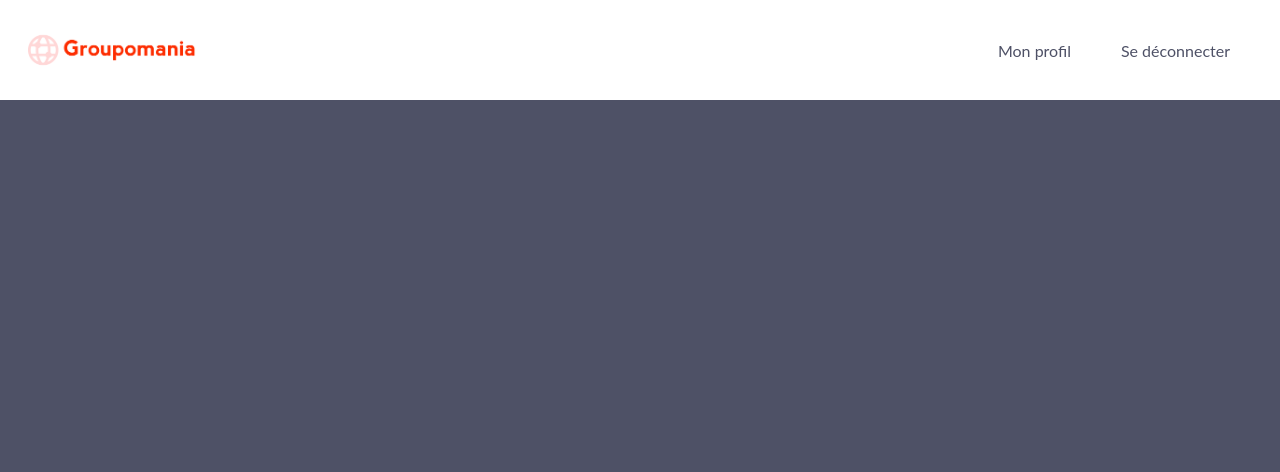
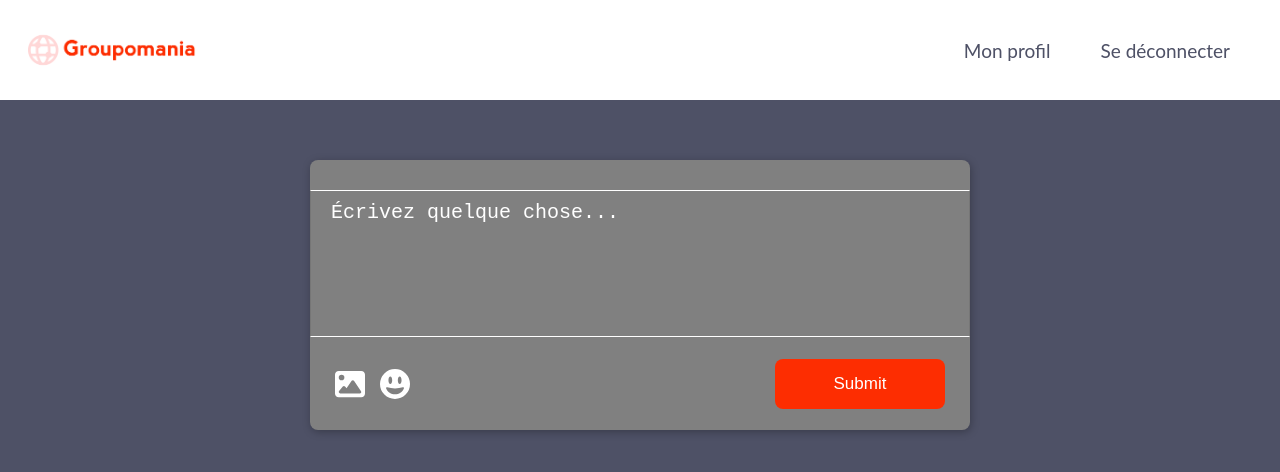
Before and after one commit to ak-code-90/DW_P7_Groupomania, a React (Create React App) app in the folder Front/groupomania/: page /main in a window 1280 px wide. Shown: the top 472 px of the page. Built offline with nearby package versions, Linux system fonts and the light colour scheme; a web font is replaced by a local one.

Commit message:
Add writeSome component

```diff
--- a/Front/groupomania/package.json
+++ b/Front/groupomania/package.json
@@ -3,6 +3,9 @@
   "version": "0.1.0",
   "private": true,
   "dependencies": {
+    "@fortawesome/fontawesome-svg-core": "^6.1.1",
+    "@fortawesome/free-solid-svg-icons": "^6.1.1",
+    "@fortawesome/react-fontawesome": "^0.2.0",
     "@testing-library/jest-dom": "^5.16.4",
     "@testing-library/react": "^13.3.0",
     "@testing-library/user-event": "^13.5.0",
--- a/Front/groupomania/src/components/Header.jsx
+++ b/Front/groupomania/src/components/Header.jsx
@@ -10,22 +10,46 @@ const NavContainer = styled.nav`
   justify-content: space-between;
   align-items: center;
 
-  > img {
+  img {
     width: 15%;
     min-width: 210px;
     height: 100%;
     margin-right: 0px;
     object-fit: cover;
+    cursor: pointer;
   }
 
-  > div {
+  div {
     display: flex;
   }
 
-  > div a {
+  div a {
     color: #4e5166;
     text-decoration: none;
     margin-right: 50px;
+    font-size: 19px;
+    cursor: pointer;
+  }
+
+  @media screen and (max-width: 550px) {
+    flex-direction: column;
+    /* gap: 30px; */
+    div {
+      flex-direction: column-reverse;
+      /* gap: 30px; */
+      width: 90%;
+    }
+    div a {
+      z-index: -1;
+      color: #fff;
+      font-size: 19px;
+      text-align: center;
+      margin: 0;
+      padding: 35px 0;
+      border-bottom: 1px solid #fff;
+      width: 100%;
+      cursor: pointer;
+    }
   }
 `;
 
--- /dev/null
+++ b/Front/groupomania/src/components/WriteSome.jsx
@@ -0,0 +1,104 @@
+import React from 'react';
+import styled from 'styled-components';
+import { FontAwesomeIcon } from '@fortawesome/react-fontawesome';
+import { faFaceGrinWide, faImage } from '@fortawesome/free-solid-svg-icons';
+import colors from '../utils/colors';
+
+const StyledWrapper = styled.div`
+  background-color: grey;
+  box-shadow: 1px 2px 8px rgba(0, 0, 0, 0.274);
+  margin: 60px auto;
+  max-width: 660px;
+  height: 270px;
+  border-radius: 8px;
+  display: flex;
+  flex-direction: column;
+
+  /* border: 1px solid white; */
+
+  textarea {
+    margin: 30px 0 0 0;
+    background-color: grey;
+    color: #fff;
+    font-size: 20px;
+    padding: 10px;
+    resize: none;
+    cursor: text;
+    outline: none;
+    border-top: 1px solid;
+    border-bottom: 1px solid;
+
+    ::placeholder {
+      color: #fff;
+      font-size: 20px;
+      padding-left: 10px;
+    }
+  }
+
+  .iconsSubmitWrapper {
+    display: flex;
+    height: 80px;
+    justify-content: space-between;
+    align-items: center;
+    margin: 0;
+    padding: 10px;
+  }
+
+  input[type='submit'] {
+    background: ${colors.primary};
+    color: white;
+    border: none;
+    width: 170px;
+    height: 50px;
+    margin: 0;
+    margin-right: 15px;
+    padding: 0;
+    cursor: pointer;
+    font-size: 17px;
+    border-radius: 8px;
+  }
+
+  input[type='submit']:hover {
+    box-shadow: 0px 1px 7px #fd2d01;
+  }
+
+  #file-input {
+    display: none;
+  }
+  .iconWrapper label {
+    display: flex;
+    gap: 15px;
+    margin-left: 15px;
+  }
+  .imgIcon {
+    font-size: 30px;
+    color: #fff;
+    cursor: pointer;
+  }
+`;
+
+const WriteSome = () => {
+  return (
+    <StyledWrapper>
+      <textarea
+        placeholder="Écrivez quelque chose..."
+        name=""
+        id=""
+        cols="30"
+        rows="6"
+      ></textarea>
+      <div className="iconsSubmitWrapper">
+        <form className="iconWrapper">
+          <label for="file-input">
+            <FontAwesomeIcon className="imgIcon" icon={faImage} />
+            <FontAwesomeIcon className="imgIcon" icon={faFaceGrinWide} />
+          </label>
+          <input id="file-input" type="file" accept="image/*" />
+        </form>
+        <input className="SendDataSubmit" type="submit" />
+      </div>
+    </StyledWrapper>
+  );
+};
+
+export default WriteSome;
--- a/Front/groupomania/src/pages/LandingPage.jsx
+++ b/Front/groupomania/src/pages/LandingPage.jsx
@@ -1,10 +1,12 @@
 import React from 'react';
 import Header from '../components/Header.jsx';
+import WriteSome from '../components/WriteSome.jsx';
 
 const LandingPage = () => {
   return (
     <div>
       <Header />
+      <WriteSome />
     </div>
   );
 };
--- a/Front/groupomania/src/styles/signup.css
+++ b/Front/groupomania/src/styles/signup.css
@@ -1,93 +1,89 @@
 body {
-    height           : 100vh;
-    padding          : 0;
-    list-style-type  : none;
-    background       : #4E5166;
-    color            : #4E5166;
+  height: 100vh;
+  padding: 0;
+  list-style-type: none;
+  background: #4e5166;
+  color: #4e5166;
   background-repeat: no-repeat;
-    font-family      : "lato";
+  font-family: 'lato';
 }
 
 .firstLink {
-    display        : flex;
+  display: flex;
   justify-content: center;
-    align-items    : center;
-
+  align-items: center;
   height: 27%;
-    width : 100%;
+  width: 100%;
 }
 
 h1 {
-    color     : #4E5166;
-    font-size : 22px;
+  color: #4e5166;
+  font-size: 22px;
   align-self: center;
 }
 
 .card_wrapper {
-    background    : #fff;
-    border-radius : 8px;
-    box-shadow    : 1px 2px 8px rgba(0, 0, 0, 0.65);
-    height        : 580px;
-    margin        : 60px auto 60px auto;
-    width         : 500px;
-    display       : flex;
+  background: #fff;
+  border-radius: 8px;
+  box-shadow: 1px 2px 8px rgba(0, 0, 0, 0.65);
+  height: 580px;
+  margin: 60px auto 60px auto;
+  width: 500px;
+  display: flex;
   flex-direction: column;
-    align-items   : center;
-    text-align    : center;
+  align-items: center;
+  text-align: center;
 }
 
 .card_wrapper_signup {
-    background    : #fff;
-    border-radius : 8px;
-    box-shadow    : 1px 2px 8px rgba(0, 0, 0, 0.65);
-    height        : 670px;
-    margin        : 60px auto 60px auto;
-    width         : 500px;
-    display       : flex;
+  background: #fff;
+  border-radius: 8px;
+  box-shadow: 1px 2px 8px rgba(0, 0, 0, 0.65);
+  height: 670px;
+  margin: 60px auto 60px auto;
+  width: 500px;
+  display: flex;
   flex-direction: column;
-    align-items   : center;
-    text-align    : center;
+  align-items: center;
+  text-align: center;
 }
 
-
 .card_logo {
-    width       : 50%;
-    height      : 20%;
+  width: 50%;
+  height: 20%;
   margin-right: 20px;
-    object-fit  : cover;
-
+  object-fit: cover;
 }
 
 .form_wrapper {
-    margin-top    : 30px;
-    display       : flex;
+  margin-top: 30px;
+  display: flex;
   flex-direction: column;
-    align-items   : flex-start;
+  align-items: flex-start;
 }
 
 .form_wrapper_signup {
-    margin-top    : 0px !important;
-    display       : flex;
+  margin-top: 0px !important;
+  display: flex;
   flex-direction: column;
-    align-items   : flex-start;
+  align-items: flex-start;
 }
 
 .form {
   margin-top: 8px;
 }
 
-
 .form_input_wrapper {
-    display       : flex;
+  display: flex;
   flex-direction: column;
-    align-items   : flex-start;
+  align-items: flex-start;
 }
 
 .form_input_wrapper input {
-    margin-top   : 5px;
+  margin-top: 5px;
   border-radius: 3px;
-    height       : 22px;
-    width        : 100%;
+  height: 22px;
+  width: 100%;
 }
 
 .form_input_wrapper label {
@@ -95,11 +91,11 @@ h1 {
 }
 
 .form_input_wrapper a {
-    color          : #4E5166;
+  color: #4e5166;
   text-decoration: none;
-    margin-top     : 12px;
-    align-self     : center;
-    font-size      : 14px;
+  margin-top: 12px;
+  align-self: center;
+  font-size: 14px;
 }
 
 .link,
@@ -107,22 +103,22 @@ a:hover {
   text-decoration: underline;
 }
 
-input[type=submit] {
-    background: #FD2D01;
-    color     : white;
-    border    : none;
-    width     : 100%;
-    height    : 50px;
+input[type='submit'] {
+  background: #fd2d01;
+  color: white;
+  border: none;
+  width: 100%;
+  height: 50px;
   margin-top: 30px;
-    cursor    : pointer;
-    font-size : 17px;
+  cursor: pointer;
+  font-size: 17px;
 }
 
-input[type=submit]:hover {
-    box-shadow: 0px 1px 7px #FD2D01;
+input[type='submit']:hover {
+  box-shadow: 0px 1px 7px #fd2d01;
 }
 
 span {
-    margin   : 12px auto;
+  margin: 12px auto;
   font-size: 14px;
 }
--- /dev/null
+++ b/Front/groupomania/src/utils/colors.jsx
@@ -0,0 +1,7 @@
+const colors = {
+  primary: '#FD2D01',
+  secondary: '#FFD7D7',
+  tertiary: '#4E5166',
+};
+
+export default colors;
```
Also changed, not shown: 1 other file (tests, documents, lock files or other folders). Lines whose indentation alone changed are shown as unchanged.
